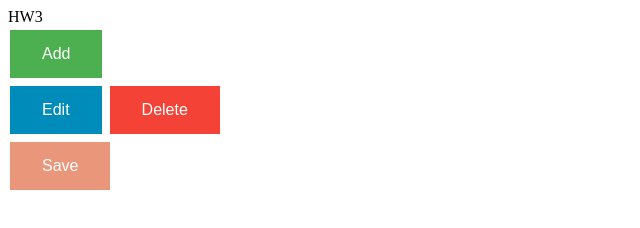
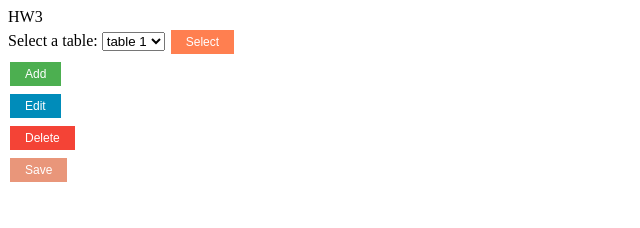
Before and after one commit to ci0cc0lat0/NodeDatabaseDemo, a website: page indexCSS.html in a window 1280 px wide. Shown: the whole page, without its empty margins (0-640 px from the left). Drawn offline with Linux system fonts and the light colour scheme.

Commit message:
Updated indexCSS.html

```diff
--- a/indexCSS.html
+++ b/indexCSS.html
@@ -3,33 +3,89 @@
 <head>
     <title>Getting Started: Serving Web Content</title>
     <meta http-equiv="Content-Type" content="text/html; charset=UTF-8" />
-</head>
+
     <style>
         .button {
         border: none;
         color: white;
-      padding: 15px 32px;
+        padding: 5px 15px;
         text-align: center;
         text-decoration: none;
         display: inline-block;
-      font-size: 16px;
+        font-size: 12px;
         margin: 4px 2px;
         cursor: pointer;
         }
 
+        .buttonSelect {background-color: coral;}
         .buttonAdd {background-color: #4CAF50;}
         .buttonEdit {background-color: #008CBA;}
         .buttonDelete {background-color: #f44336;}
         .buttonSave {background-color: darksalmon;}
     </style>
+</head>
 
 <body>
     <form action="#" th:action="@{/index}" th:object="${index}" method="post">
         <h>HW3</h><br>
-        <button class="button buttonAdd">Add</button><br>
+        <div>
+            <label for="tableSelect">Select a table:</label>
+            <select name="tableSelect" id="tableSelect">
+                <option value="table1">table 1</option>
+                <!--Not sure how to add options automatically-->
+            </select>
+            <button class="button buttonSelect" id="table-button" onclick="tableSelect()">Select</button>
+        </div>
+        <div>
+            <button class="button buttonAdd">Add</button>
+        </div>
+        <div>
             <button class="button buttonEdit">Edit</button>
+        </div>
+        <div>
             <button class="button buttonDelete">Delete</button>
+        </div>
+
     </form>
     <button class="button buttonSave">Save</button>
 </body>
 </html>
+<!--
+    <!DOCTYPE html>
+<html lang="en" dir="ltr">
+    <head>
+
+        <meta charset="utf-8">
+        <title></title>
+    </head>
+    <body>
+        <div>
+            <input type="text" placeholder="table" id="table-input">
+            <button type="button" id="table-button" onclick="tableSelect()">Table Select</button>
+        </div>
+        <div>
+            <input type="text" placeholder="table" id="table-input">
+            <input type="text" placeholder="table" id="table-input">
+            <button type="button" id="table-button" onclick="insertRow()">Insert</button>
+        </div>
+        <div class="">
+            <table class="table mt-5 text-center" id="demo-list">
+                <thead>
+                  <tr>
+                    <th>Key</th>
+                    <th>Description</th>
+                    <th>Edit</th>
+                    <th>Delete</th>
+                  </tr>
+                </thead>
+                <tbody id="demo-table">
+                </tbody>
+        </div>
+
+        <div id="dvTable">
+
+        </div>
+    <script src="main.js" ></script>
+    </body>
+
+</html>-->
```
Lines whose indentation alone changed are shown as unchanged.
